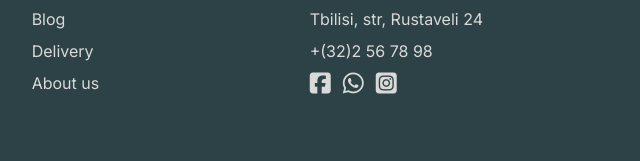
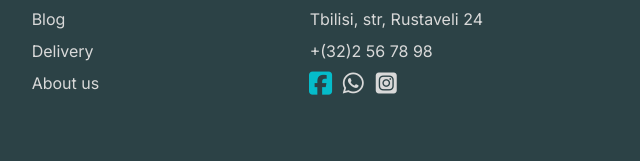
Before and after one commit to IrakliMen/final-project, a plain HTML site: page index.html in a window 1280 px wide. In both pictures the pointer is over the icon 817 px from the left and 1560 px from the top of the page. Shown: the part 1477-1638 px from the top of the page, 497-1137 px from the left. Drawn offline with Linux system fonts and the light colour scheme.

Commit message:
all completed

```diff
--- a/css/styles.css
+++ b/css/styles.css
@@ -219,6 +219,10 @@ h4, .link_li_foot {
 .fa-square-facebook, .fa-whatsapp, .fa-square-instagram {
     font-size: 24px;
     color: #D9D9D9;
+}
+i:hover {
+    scale: 1.1;
+    color: #05BCCA;
 }
 /* catalog (main section) */
 .catalog {
```
